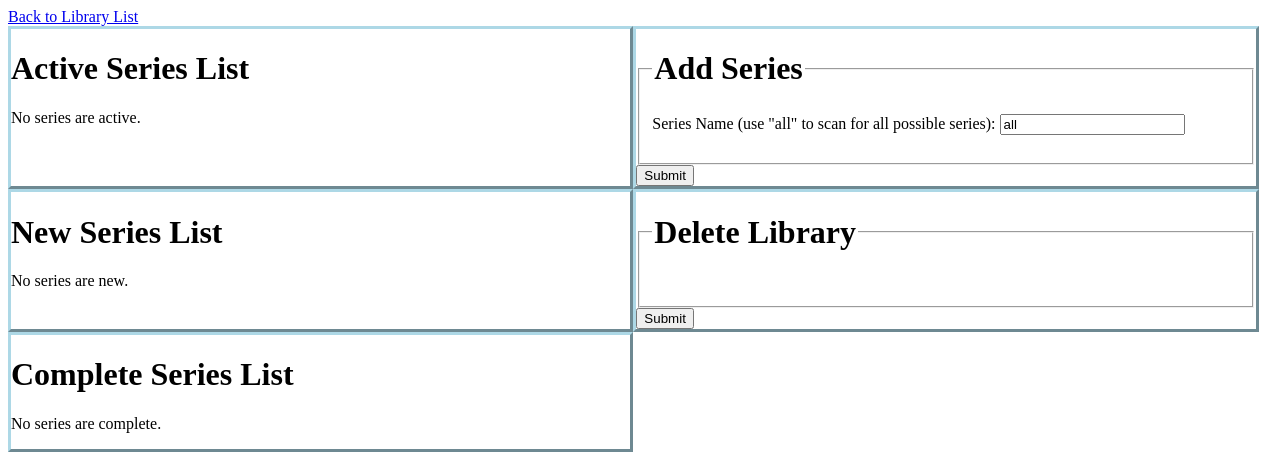
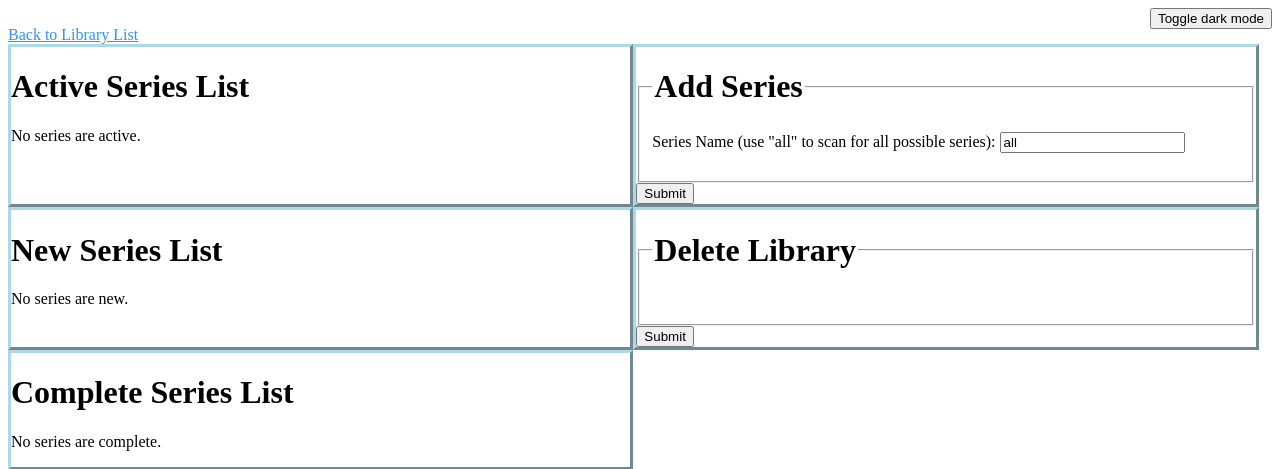
Before and after one commit to arconis2020/smb_to_kodi, a Django app: template smb_to_kodi/tv/templates/tv/series_list.html in a window 1280 px wide. Shown: the top 469 px of the page. Run offline with Django 4.2, Linux system fonts and the light colour scheme; the template is opened without the code that fills it, so the values that code supplies are empty.

Commit message:
Fixes #7, with a better color for links applied via class.

```diff
--- a/smb_to_kodi/tv/templates/tv/header.html
+++ b/smb_to_kodi/tv/templates/tv/header.html
@@ -13,6 +13,34 @@
   text-align: left;
   border: 3px outset lightblue;
 }
+.body {
+    background-color: #dddddd;
+    color: #373737;
+}
+.dark-mode {
+    background-color: #373737;
+    color: #dddddd;
+}
+.link {
+    color: #3092F5;
+}
 </style>
 </head>
-<body>
+<body onload="set_light_dark()">
+<button onclick="toggle_light_dark()" style="float: right;">Toggle dark mode</button><br/>
+<script>
+function set_light_dark() {
+    const dm = localStorage.getItem("darkMode");  // Treated as a string
+    if (dm === "true") {
+        var element = document.body;
+        if (! element.classList.contains("dark-mode")) {
+            element.classList.toggle("dark-mode");
+        }
+    }
+}
+function toggle_light_dark() {
+    var element = document.body;
+    element.classList.toggle("dark-mode");
+    localStorage.setItem("darkMode", element.classList.contains("dark-mode"));
+}
+</script>
--- a/smb_to_kodi/tv/templates/tv/index.html
+++ b/smb_to_kodi/tv/templates/tv/index.html
@@ -5,7 +5,7 @@
         {% if library_list %}
             <ul>
             {% for library in library_list %}
-               <li><a href="{% url 'tv:library' library.shortname %}">{{ library.path }}</a></li>
+               <li><a class="link" href="{% url 'tv:library' library.shortname %}">{{ library.path }}</a></li>
             {% endfor %}
             </ul>
         {% else %}
--- a/smb_to_kodi/tv/templates/tv/series_detail.html
+++ b/smb_to_kodi/tv/templates/tv/series_detail.html
@@ -1,5 +1,6 @@
+{% include "./header.html" %}
 <h1>{{ series_name }}</h1>
-<a href="{% url 'tv:library' shortname %}">Back to Series List</a>
+<a class="link" href="{% url 'tv:library' shortname %}">Back to Series List</a>
 <form method="post">
 {% csrf_token %}
 <fieldset>
@@ -70,3 +71,4 @@
 </fieldset>
 <input type="submit" value="Submit" formaction="{% url 'tv:kodi_control' shortname=shortname series=series_name %}">
 </form>
+{% include "./footer.html" %}
--- a/smb_to_kodi/tv/templates/tv/series_list.html
+++ b/smb_to_kodi/tv/templates/tv/series_list.html
@@ -1,12 +1,12 @@
 {% include "./header.html" %}
-<a href="{% url 'tv:index' %}">Back to Library List</a>
+<a class="link" href="{% url 'tv:index' %}">Back to Library List</a>
 <div class="flex-container">
     <div>
         <h1>Active Series List</h1>
         {% if active_series_list %}
             <ul>
             {% for series in active_series_list %}
-                <li><a href="{% url 'tv:episodes' shortname=library_shortname series=series.series_name %}">{{ series.series_name }}</a></li>
+                <li><a class="link" href="{% url 'tv:episodes' shortname=library_shortname series=series.series_name %}">{{ series.series_name }}</a></li>
             {% endfor %}
             </ul>
         {% else %}
@@ -30,7 +30,7 @@
         {% if new_series_list %}
             <ul>
             {% for series in new_series_list %}
-                <li><a href="{% url 'tv:episodes' shortname=library_shortname series=series.series_name %}">{{ series.series_name }}</a></li>
+                <li><a class="link" href="{% url 'tv:episodes' shortname=library_shortname series=series.series_name %}">{{ series.series_name }}</a></li>
             {% endfor %}
             </ul>
         {% else %}
@@ -53,7 +53,7 @@
         {% if complete_series_list %}
             <ul>
             {% for series in complete_series_list %}
-                <li><a href="{% url 'tv:episodes' shortname=library_shortname series=series.series_name %}">{{ series.series_name }}</a></li>
+                <li><a class="link" href="{% url 'tv:episodes' shortname=library_shortname series=series.series_name %}">{{ series.series_name }}</a></li>
             {% endfor %}
             </ul>
         {% else %}
```
